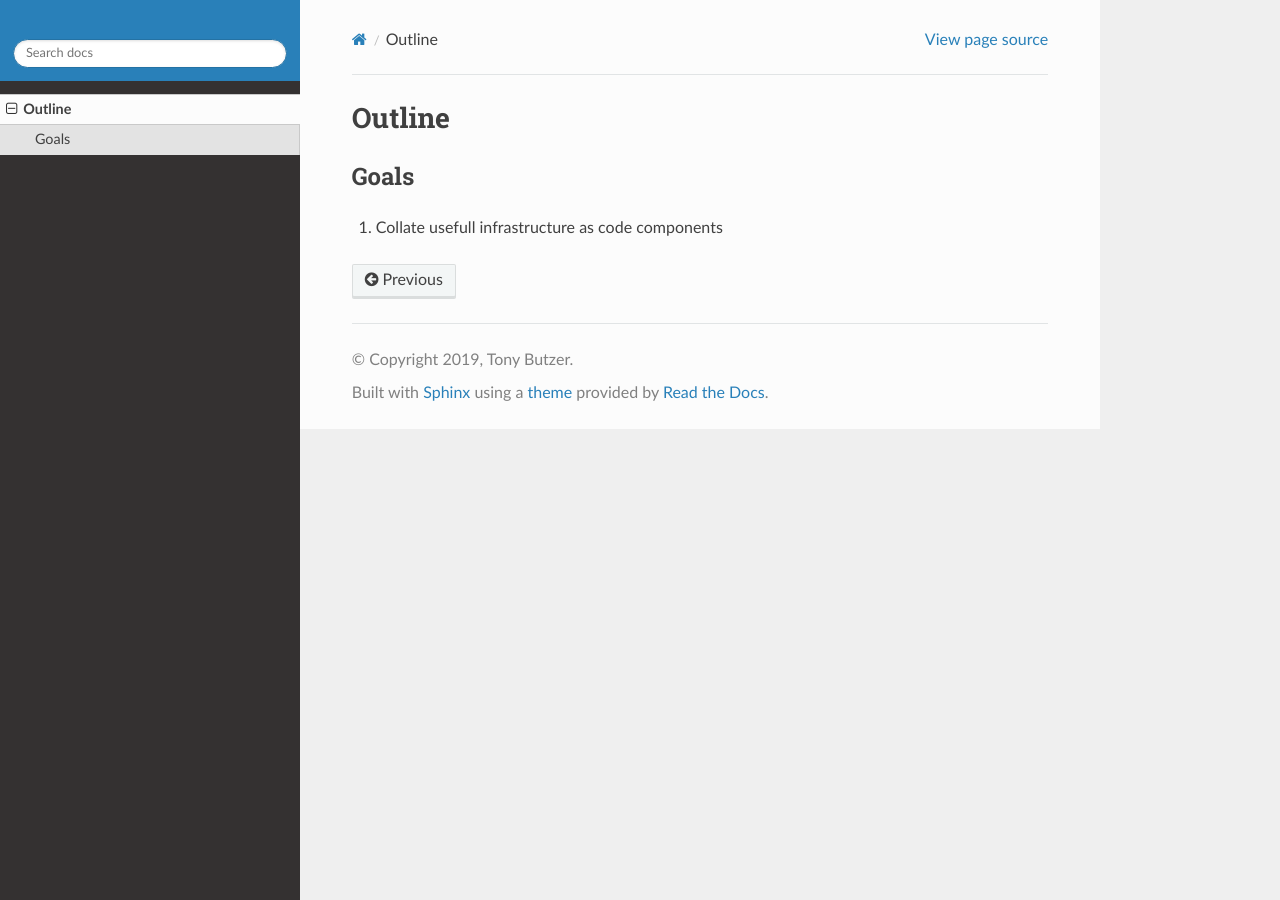
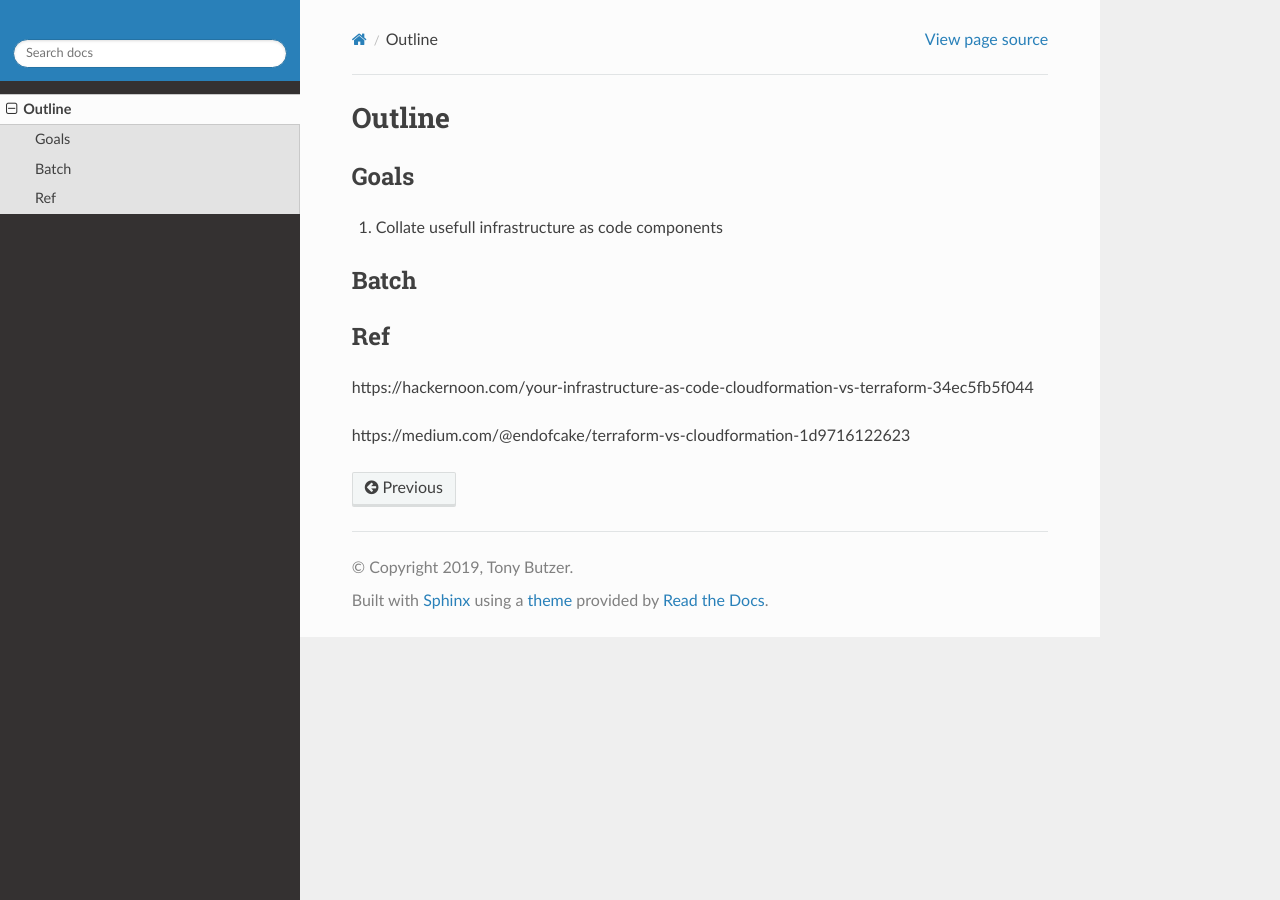
Before and after one commit to tonybutzer/iac, a Sphinx documentation site: the page built from docs/source/outline.md, in a window 1280 px wide. Built offline with Sphinx 7.4.7 and the Read the Docs theme 2.0.0, drawn with Linux system fonts in a browser that asks for light colours; pages that are not in the unit, such as notebooks, are missing from menus.

Commit message:
automatic git update from Makefile

```diff
--- a/docs/source/outline.md
+++ b/docs/source/outline.md
@@ -3,3 +3,11 @@
 ## Goals
 
 1. Collate usefull infrastructure as code components
+
+## Batch
+
+## Ref
+
+https://hackernoon.com/your-infrastructure-as-code-cloudformation-vs-terraform-34ec5fb5f044
+
+https://medium.com/@endofcake/terraform-vs-cloudformation-1d9716122623
```
Also changed, not shown: 2 other files.
